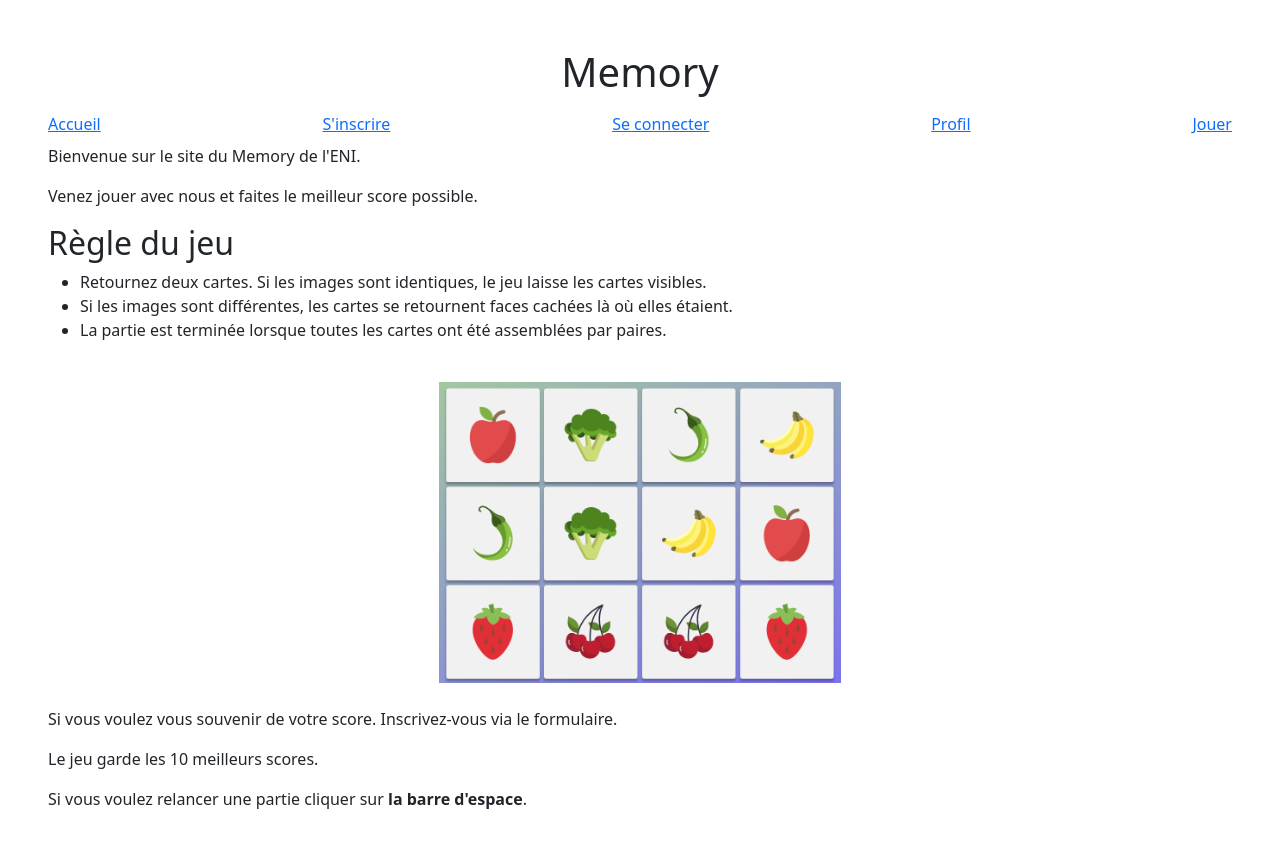
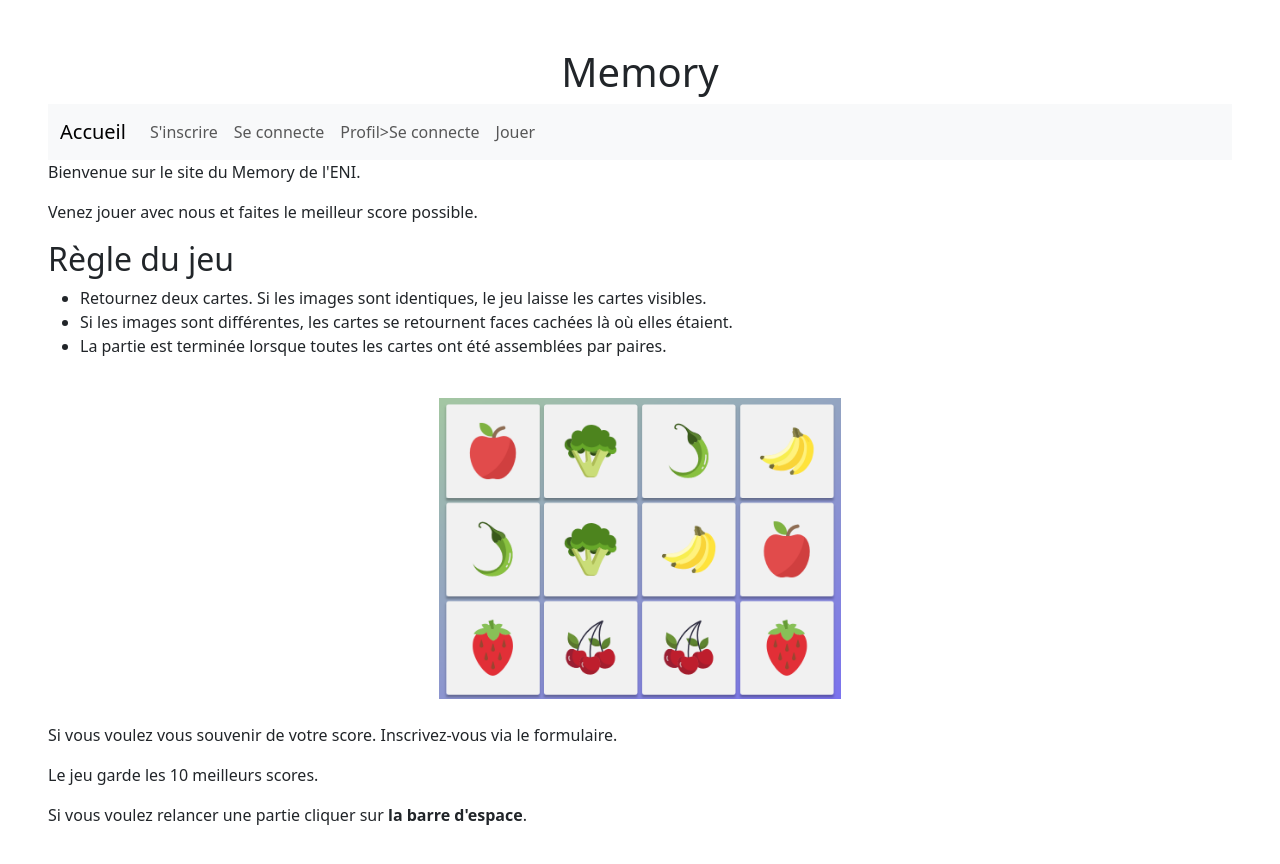
Before and after one commit to manuelleRineauEni/Eni-Memory-Manuelle, a plain HTML site: page index.html in a window 1280 px wide. Drawn offline with nearby package versions, Linux system fonts and the light colour scheme.

Commit message:
add nav bar responsive

```diff
--- a/index.html
+++ b/index.html
@@ -10,14 +10,21 @@
 </head>
 <body class="p-3 p-md-5">
     <h1 class="text-center">Memory</h1>
-    <nav class="navbar">
-        <a href="index.html">Accueil</a>
-        <a href="inscription.html">S'inscrire</a>
-        <a href="connexion.html">Se connecter</a>
-        <a href="profil.html">Profil</a>
-        <a href="jouer.html">Jouer</a>
-
-
+    <nav class="navbar navbar-expand-lg bg-body-tertiary">
+        <div class="container-fluid">
+            <a class="navbar-brand" href="index.html">Accueil</a>
+        <button class="navbar-toggler" type="button" data-bs-toggle="collapse" data-bs-target="#navbarNavAltMarkup" aria-controls="navbarNavAltMarkup" aria-expanded="false" aria-label="Toggle navigation">
+            <span class="navbar-toggler-icon"></span>
+        </button>
+        <div class="collapse navbar-collapse" id="navbarNavAltMarkup">
+            <div class="navbar-nav">
+                <a class="nav-link" href="inscription.html">S'inscrire</a>
+                <a class="nav-link" href="connexion.html">Se connecte</a>
+                <a class="nav-link" href="profil.html">Profil>Se connecte</a>
+                <a class="nav-link" href="jouer.html">Jouer</a>
+            </div>
+        </div>
+        </div>
     </nav>
     <p>Bienvenue sur le site du Memory de l'ENI.</p>
     <p>Venez jouer avec nous et faites le meilleur score possible.</p>
@@ -31,5 +38,6 @@
     <p>Si vous voulez vous souvenir de votre score. Inscrivez-vous via le formulaire.</p>
     <p>Le jeu garde les 10 meilleurs scores.</p>
     <p>Si vous voulez relancer une partie cliquer sur <b>la barre d'espace</b>.</p>
+<script src="https://cdn.jsdelivr.net/npm/bootstrap@5.3.9/dist/js/bootstrap.bundle.min.js" integrity="sha384-WyOxWvTyr1QaMPfiPJSv76iReVthorl5uWlFtZPyK0IEB0hGzo9y5Bp9mYanr8Bu" crossorigin="anonymous"></script>
 </body>
 </html>
```
